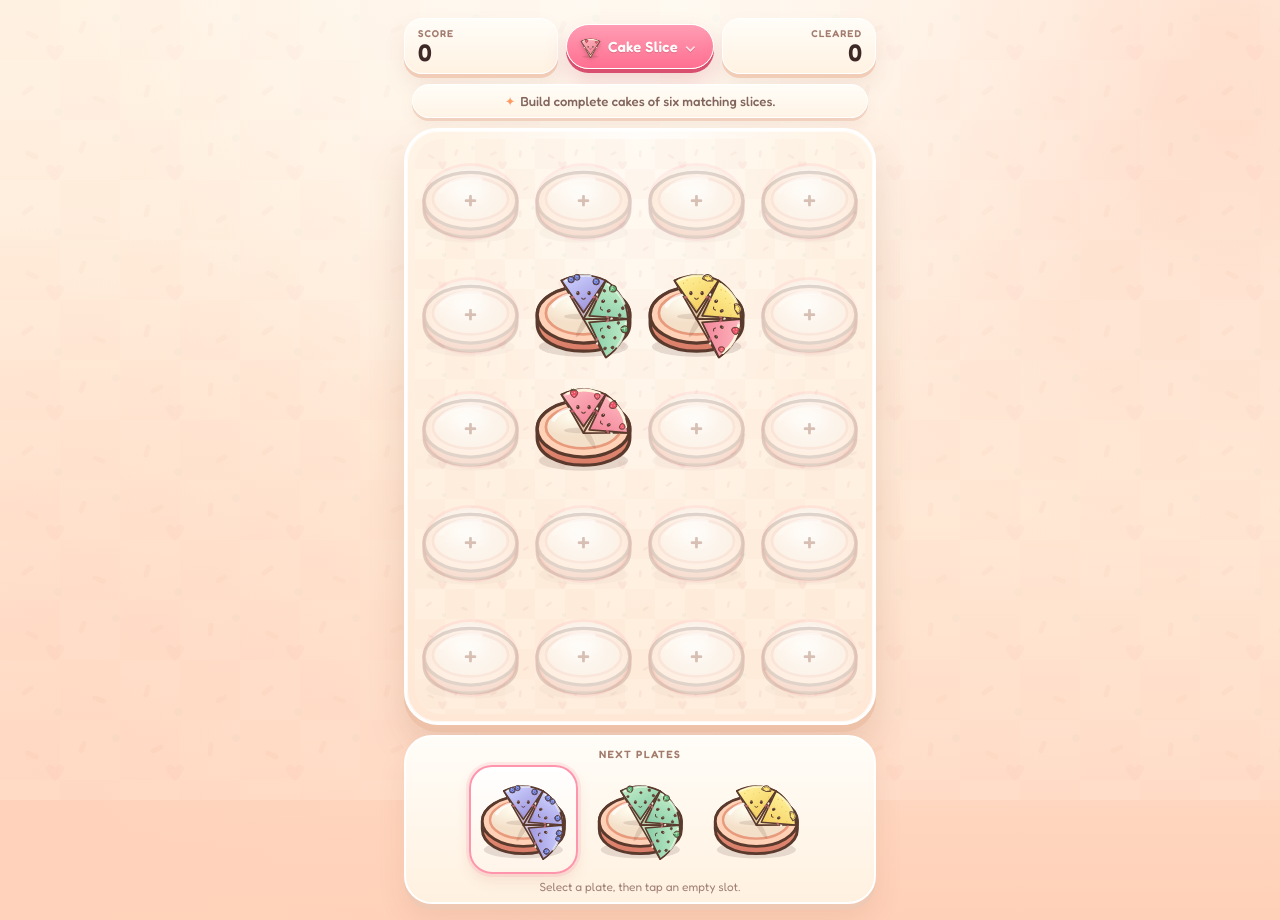
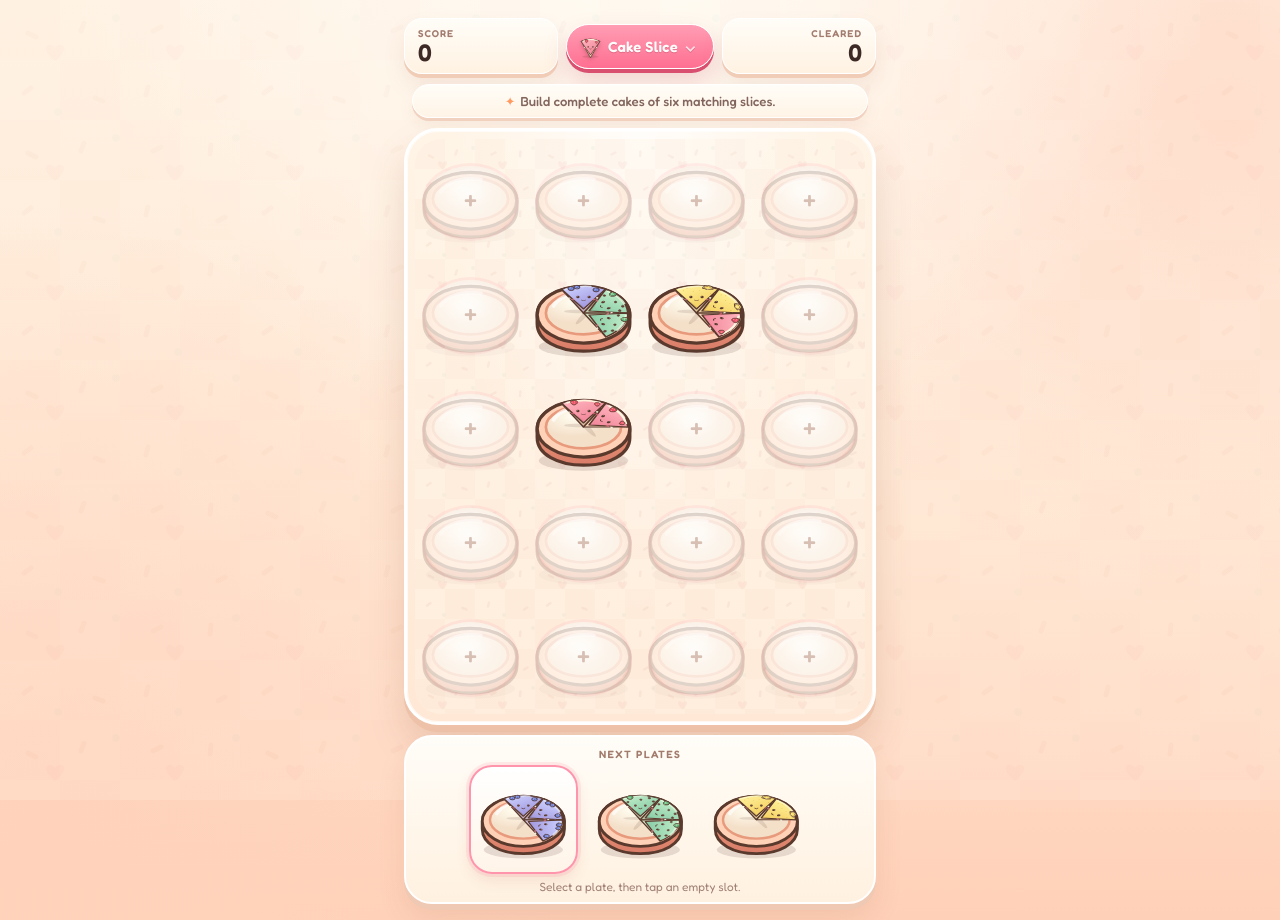
Before and after one commit to paleite/cake-slice-puzzle, a React (Vite) app: page / in a window 1280 px wide. Built offline with nearby package versions, Linux system fonts and the light colour scheme.

Commit message:
Tilt cake slices onto the isometric plate

```diff
--- a/src/components/GameBoard.tsx
+++ b/src/components/GameBoard.tsx
@@ -1,5 +1,6 @@
 import type { CSSProperties } from "react";
 import {
+  CAKE_PERSPECTIVE_TRANSFORM,
   CAKE_PLATE_ASSET,
   CAKE_SLICE_ASSETS,
   PLATE_CENTER,
@@ -91,6 +92,7 @@ export function GameBoard() {
               "--spin-to": `${spinTo}deg`,
             } as CSSProperties}
           >
+            <g transform={CAKE_PERSPECTIVE_TRANSFORM}>
               <g className="slice-flight__spin">
                 <image
                   href={CAKE_SLICE_ASSETS[event.cakeTypeId]}
@@ -100,6 +102,7 @@ export function GameBoard() {
                   height={SLICE_IMAGE_SIZE}
                 />
               </g>
+            </g>
           </svg>
         ))}
       </div>
--- a/src/components/Plate.tsx
+++ b/src/components/Plate.tsx
@@ -1,6 +1,7 @@
 import { useEffect, useState } from "react";
 import type { Plate as PlateType } from "../game/types";
 import {
+  CAKE_PERSPECTIVE_TRANSFORM,
   CAKE_PLATE_ASSET,
   CAKE_SLICE_ASSETS,
   PLATE_CENTER,
@@ -41,6 +42,7 @@ export function Plate({
           height="100"
           className="plate__art"
         />
+        <g transform={CAKE_PERSPECTIVE_TRANSFORM}>
           <g
             className="plate__slices"
             style={{ transform: `rotate(${displayRotation}deg)` }}
@@ -64,6 +66,7 @@ export function Plate({
               );
             })}
           </g>
+        </g>
       </svg>
     </div>
   );
--- a/src/presentation/cake-assets.ts
+++ b/src/presentation/cake-assets.ts
@@ -24,3 +24,9 @@ export const SLICE_IMAGE_SIZE = 54;
 export const SLICE_TIP_RATIO_Y = 0.95;
 export const SLICE_IMAGE_X = PLATE_CENTER.x - SLICE_IMAGE_SIZE / 2;
 export const SLICE_IMAGE_Y = PLATE_CENTER.y - SLICE_TIP_RATIO_Y * SLICE_IMAGE_SIZE;
+
+/** Aligns the flat cake top with the isometric plate's ellipse. */
+export const CAKE_CENTER_Y = 50.5;
+export const CAKE_Y_SCALE = 0.62;
+export const CAKE_PERSPECTIVE_TRANSFORM =
+  `translate(${PLATE_CENTER.x} ${CAKE_CENTER_Y}) scale(1 ${CAKE_Y_SCALE}) translate(${-PLATE_CENTER.x} ${-PLATE_CENTER.y})`;
--- a/src/styles.css
+++ b/src/styles.css
@@ -250,7 +250,7 @@ button:focus-visible {
 .plate svg { display: block; width: 100%; height: 100%; overflow: visible; }
 .plate__slices {
   transform-box: view-box;
-  transform-origin: 50% 50%;
+  transform-origin: 50px 56px;
   transition: transform var(--rotate-ms, 150ms) cubic-bezier(.2, .9, .25, 1.12);
 }
 .plate--compact { width: 100%; }
```
Also changed, not shown: 6 other files (tests, documents, lock files or other folders). Lines whose indentation alone changed are shown as unchanged.
